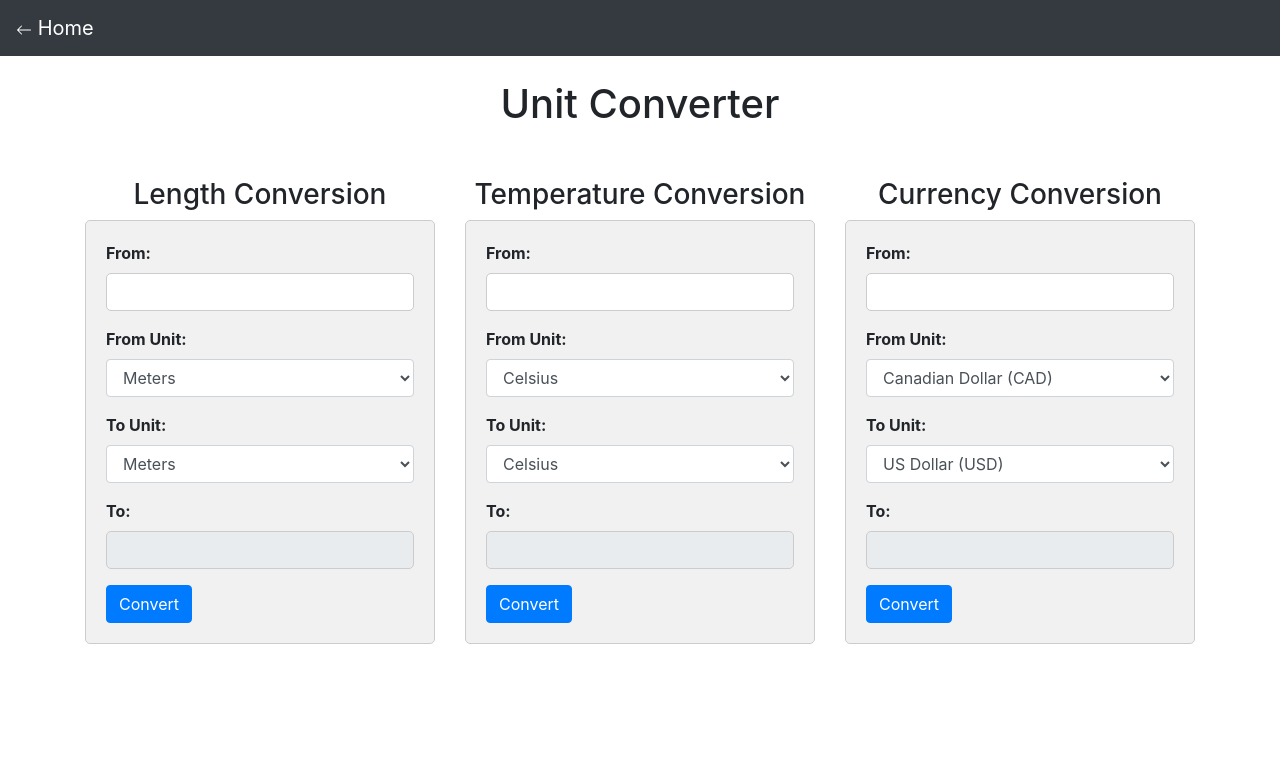
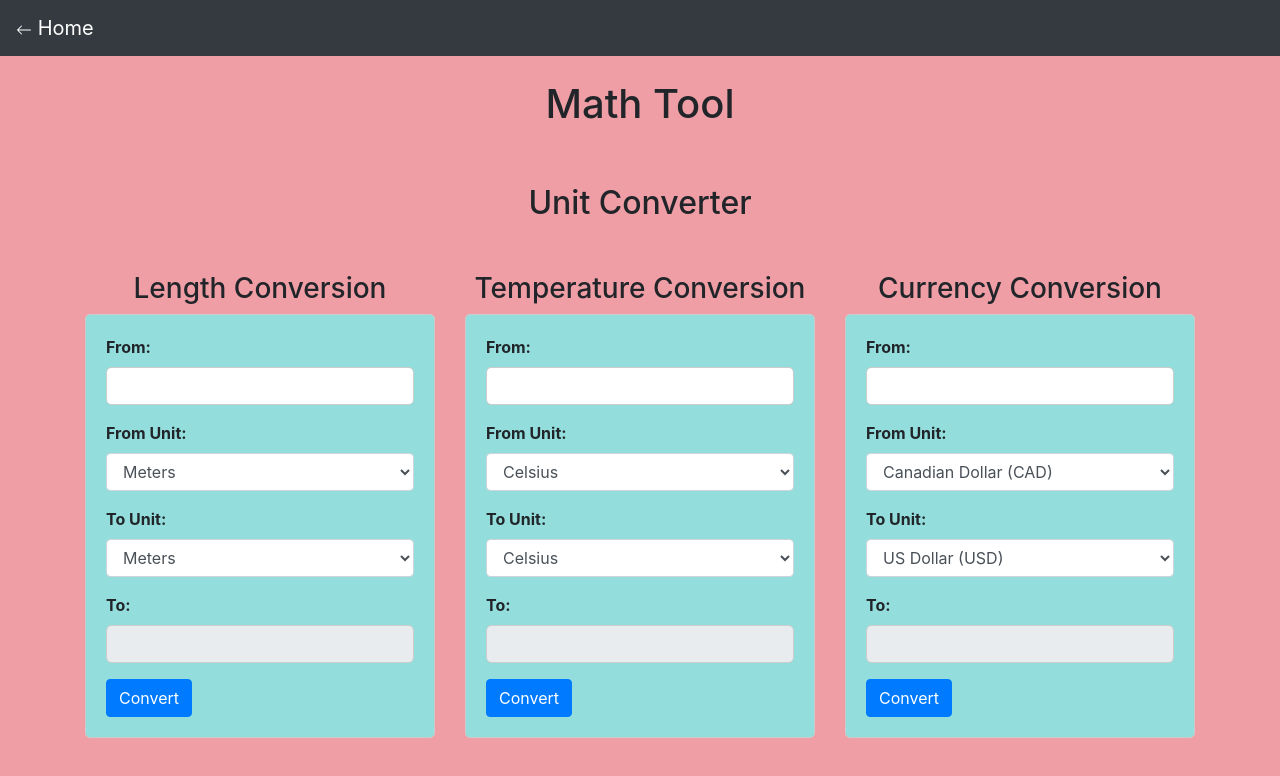
Before and after one commit to mrieckenberg/math_tool, a plain HTML site: page index.html in a window 1280 px wide. Drawn offline with nearby package versions, Linux system fonts and the light colour scheme.

Commit message:
Colour added.

```diff
--- a/index.html
+++ b/index.html
@@ -2,17 +2,10 @@
 <html>
 <head>
     <meta charset="UTF-8">
-    <title>Unit Converter</title>
+    <title>Math Tool</title>
     <!-- Bootstrap CSS -->
     <link rel="stylesheet" href="https://maxcdn.bootstrapcdn.com/bootstrap/4.5.2/css/bootstrap.min.css">
       <link rel="stylesheet" type="text/css" href="style.css">
-
-    <!-- Custom CSS -->
-    <style>
-        .section {
-            margin-top: 50px;
-        }
-    </style>
 </head>
 <body>
     <nav class="navbar navbar-expand-lg navbar-dark bg-dark">
@@ -47,7 +40,9 @@
     </nav>
     <div class="container">
         <br>
-        <h1 class="text-center">Unit Converter</h1>
+        <h1 class="text-center">Math Tool</h1>
+        <br><br>
+        <h2 class="text-center">Unit Converter</h2>
         <div class="row section">
             <!-- Max of 12 columns, so 4*3=12 -->
             <div class="col-md-4">
--- a/style.css
+++ b/style.css
@@ -7,7 +7,8 @@ form {
   border: 1px solid #ccc;
   border-radius: 5px;
   padding: 20px;
-  background-color: #f1f1f1;
+/*  background-color: #f1f1f1;*/
+  background-color: #93DEDC;
 }
 
 form h3 {
@@ -39,3 +40,9 @@ label {
   font-size: 1.2em;
   color: #007bff;
 }
+
+body {
+/*  background: linear-gradient(to bottom right, #FF355E, #9B30FF);*/
+  background-color: #EE9EA4;
+
+}
```
